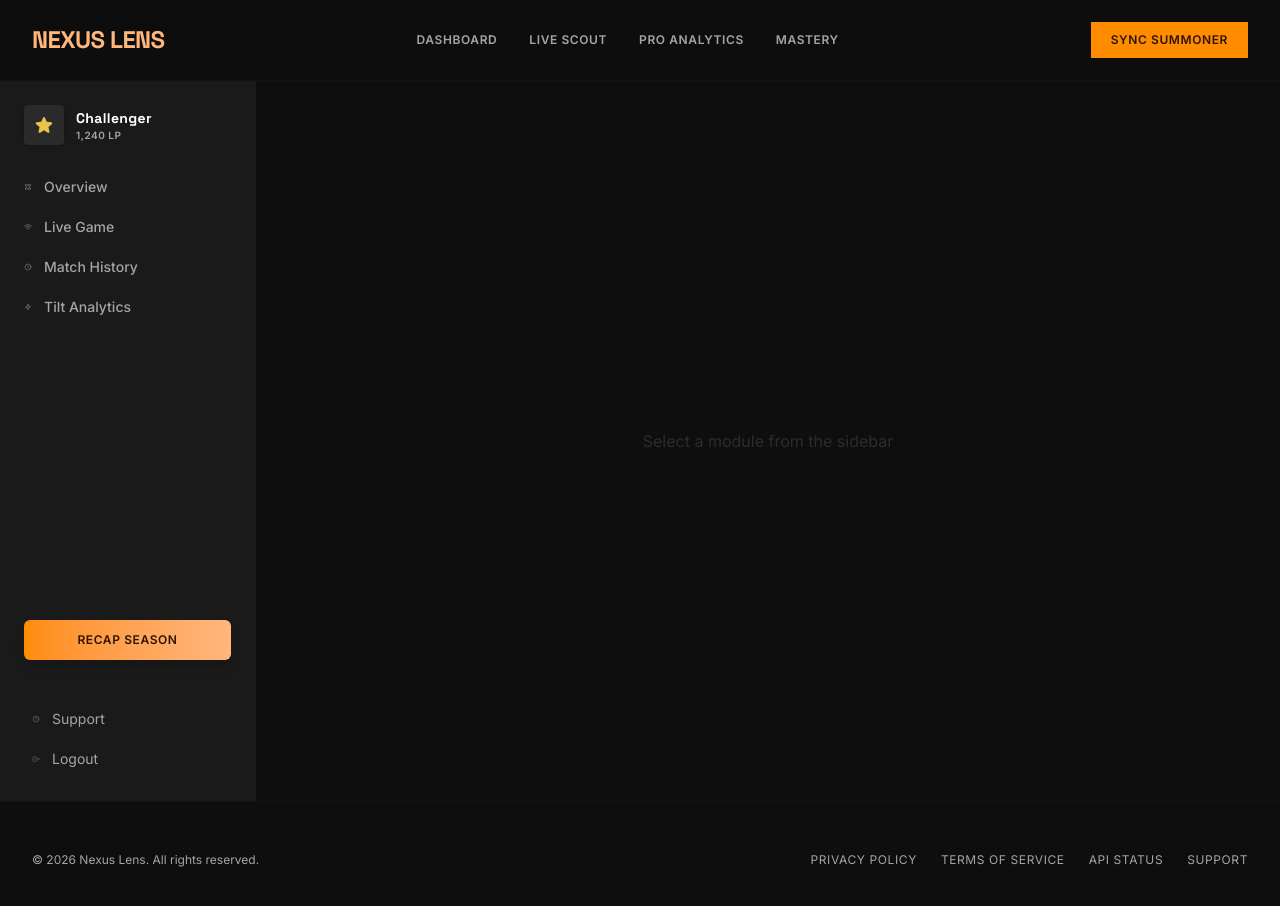
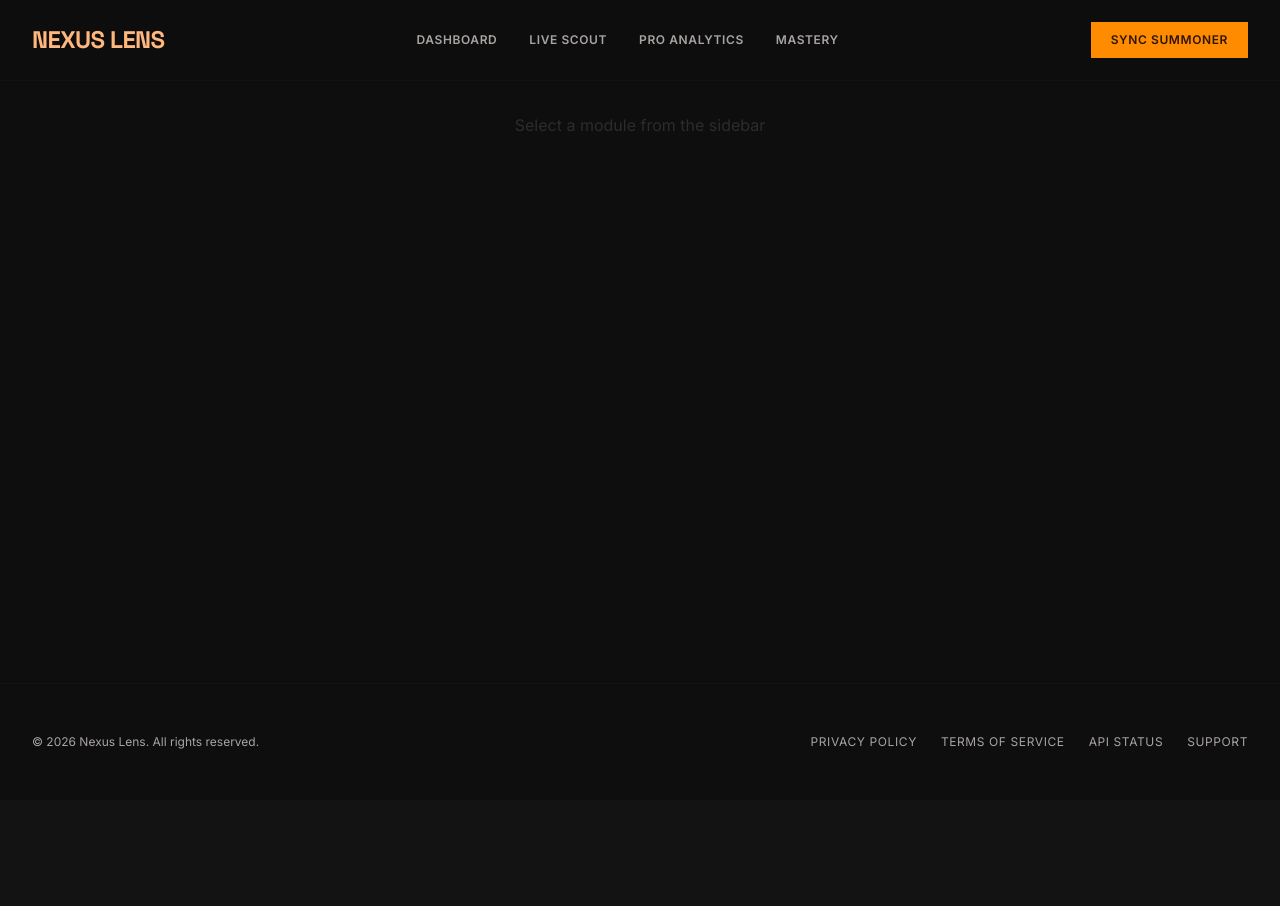
Before and after one commit to Zetchu/my-riot-app-svelte, a SvelteKit app: page /dashboard in a window 1280 px wide. Shown: the top 906 px of the page. After the commit the page ends 800 px from the top, so only its background shows below. Built offline with nearby package versions, Linux system fonts and the light colour scheme.

Commit message:
fix: update navigation links and adjust layout structure

```diff
--- a/eslint.config.js
+++ b/eslint.config.js
@@ -22,7 +22,8 @@ export default defineConfig(
 		rules: {
 			// typescript-eslint strongly recommend that you do not use the no-undef lint rule on TypeScript projects.
 			// see: https://typescript-eslint.io/troubleshooting/faqs/eslint/#i-get-errors-from-the-no-undef-rule-about-global-variables-not-being-defined-even-though-there-are-no-typescript-errors
-			'no-undef': 'off'
+			'no-undef': 'off',
+			'svelte/no-navigation-without-resolve': 'off'
 		}
 	},
 	{
--- a/src/routes/+layout.svelte
+++ b/src/routes/+layout.svelte
@@ -5,10 +5,10 @@
 	let { children } = $props();
 
 	const navItems = [
-		{ name: 'DASHBOARD', href: '/dashboard' },
-		{ name: 'LIVE SCOUT', href: '/scout' },
-		{ name: 'PRO ANALYTICS', href: '/analytics' },
-		{ name: 'MASTERY', href: '/mastery' }
+		{ name: 'DASHBOARD', href: '/' },
+		{ name: 'LIVE SCOUT', href: '/' },
+		{ name: 'PRO ANALYTICS', href: '/' },
+		{ name: 'MASTERY', href: '/' }
 	];
 </script>
 
@@ -34,7 +34,7 @@
 
 			<!-- Nav Links -->
 			<div class="hidden md:flex md:gap-x-8">
-				{#each navItems as item}
+				{#each navItems as item (item.name)}
 					<a
 						href={item.href}
 						class="text-xs font-bold tracking-wider text-on-surface-variant uppercase transition-colors duration-200 hover:text-primary"
@@ -56,7 +56,7 @@
 	</nav>
 
 	<!-- Main Content -->
-	<main class="flex-grow">
+	<main class="grow">
 		{@render children()}
 	</main>
 
@@ -69,9 +69,9 @@
 				</p>
 			</div>
 			<div class="flex justify-center space-x-6 md:order-2">
-				{#each ['Privacy Policy', 'Terms of Service', 'API Status', 'Support'] as item}
+				{#each ['Privacy Policy', 'Terms of Service', 'API Status', 'Support'] as item (item)}
 					<a
-						href="#"
+						href="/"
 						class="text-xs tracking-wider text-on-surface-variant uppercase transition-colors duration-200 hover:text-primary"
 					>
 						{item}
--- a/src/routes/dashboard/+layout.svelte
+++ b/src/routes/dashboard/+layout.svelte
@@ -1,36 +1,34 @@
 <script lang="ts">
-	import { page } from '$app/stores';
+	// import { page } from '$app/stores';
 
 	let { children } = $props();
 
-	const sidebarLinks = [
-		{ name: 'Overview', href: '/', icon: 'grid' },
-		{ name: 'Live Game', href: '/', icon: 'wifi' },
-		{ name: 'Match History', href: '/', icon: 'history' },
-		{ name: 'Tilt Analytics', href: '/', icon: 'activity' }
-	];
+	// const sidebarLinks = [
+	// 	{ name: 'Overview', href: '/', icon: 'grid' },
+	// 	{ name: 'Live Game', href: '/', icon: 'wifi' },
+	// 	{ name: 'Match History', href: '/', icon: 'history' },
+	// 	{ name: 'Tilt Analytics', href: '/', icon: 'activity' }
+	// ];
 
-	// Helper to check active state
-	function isActive(href: string) {
-		if (href === '/' && $page.url.pathname === '/') return true;
-		if (href !== '/' && $page.url.pathname.startsWith(href)) return true;
-		return false;
-	}
+	// // Helper to check active state
+	// function isActive(href: string) {
+	// 	if (href === '/' && $page.url.pathname === '/') return true;
+	// 	if (href !== '/' && $page.url.pathname.startsWith(href)) return true;
+	// 	return false;
+	// }
 </script>
 
+<!--
 <div class="flex h-full min-h-[calc(100vh-5rem)]">
-	<!-- Sidebar -->
 	<aside
 		class="flex w-64 shrink-0 flex-col justify-between border-r border-surface-variant/20 bg-surface-low"
 	>
 		<div>
-			<!-- Profile Card -->
 			<div class="p-6">
 				<div class="flex items-center gap-3">
 					<div
 						class="flex h-10 w-10 items-center justify-center rounded border border-surface-variant/20 bg-surface-high shadow-sm"
 					>
-						<!-- Trophy Icon -->
 						<svg
 							xmlns="http://www.w3.org/2000/svg"
 							class="h-5 w-5 text-secondary"
@@ -53,18 +51,16 @@
 				</div>
 			</div>
 
-			<!-- Navigation -->
 			<nav class="space-y-1 px-3">
-				{#each sidebarLinks as link}
+				{#each sidebarLinks as link (link.name)}
 					<a
-						href="/"
+						href={link.href}
 						class="group flex items-center gap-3 rounded-md px-3 py-2 text-sm font-medium transition-colors duration-200 {isActive(
 							link.href
 						)
 							? 'bg-surface-variant/30 text-primary'
 							: 'text-on-surface-variant hover:bg-surface-high hover:text-white'}"
 					>
-						<!-- Icons -->
 						{#if link.icon === 'grid'}
 							<svg
 								xmlns="http://www.w3.org/2000/svg"
@@ -148,7 +144,6 @@
 			</nav>
 		</div>
 
-		<!-- Footer Actions -->
 		<div class="space-y-6 p-6">
 			<button
 				class="w-full rounded-md bg-linear-to-r from-primary-container to-primary px-4 py-3 text-xs font-bold tracking-wider text-on-primary-fixed uppercase shadow-lg transition-all duration-300 hover:from-primary hover:to-primary-container hover:shadow-primary/20"
@@ -158,7 +153,7 @@
 
 			<div class="space-y-1 border-t border-surface-variant/10 pt-4">
 				<a
-					href="/"
+					href="/support"
 					class="group flex items-center gap-3 rounded-md px-2 py-2 text-sm text-on-surface-variant transition-colors hover:bg-surface-high hover:text-white"
 				>
 					<svg
@@ -200,9 +195,12 @@
 		</div>
 	</aside>
 
-	<!-- Main Content Area -->
 	<main class="flex-1 overflow-auto bg-surface-lowest p-8">
-		<!-- Render current page content -->
 		{@render children()}
 	</main>
 </div>
+-->
+
+<main class="flex-1 overflow-auto bg-surface-lowest p-8">
+	{@render children()}
+</main>
```
